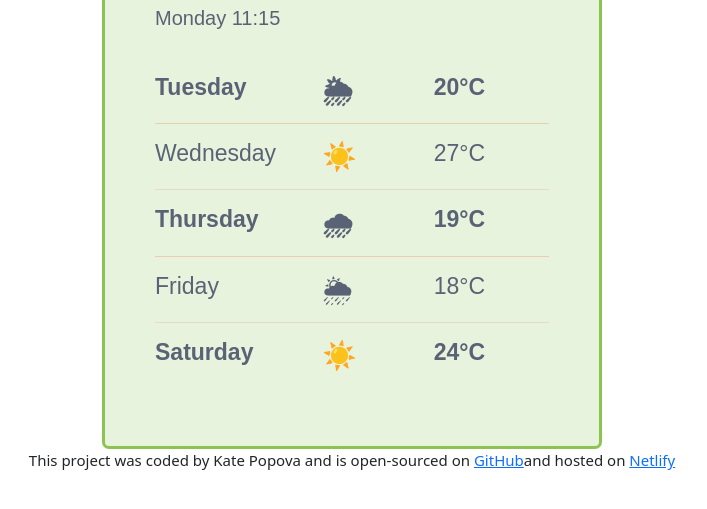
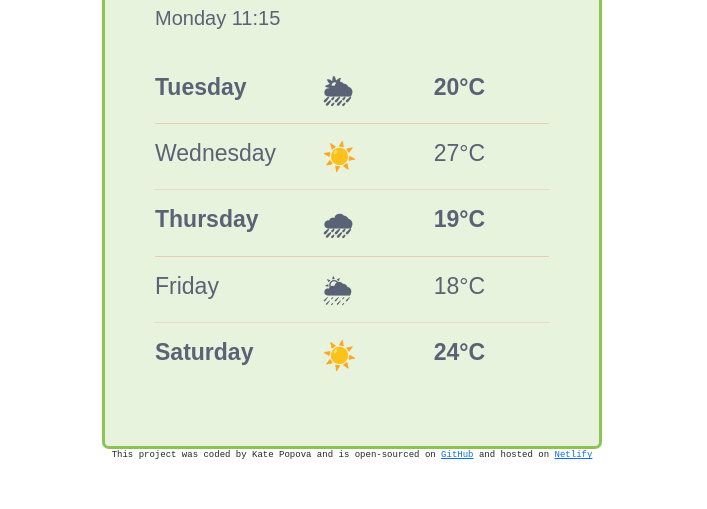
Before and after one commit to popovakate/my-weather-app1, a plain HTML site: page index.html in a window 1280 px wide. Shown: the part 265-774 px from the top of the page, without its empty margins (288-995 px from the left). Drawn offline with nearby package versions, Linux system fonts and the light colour scheme.

Commit message:
updated styles to p

```diff
--- a/style.css
+++ b/style.css
@@ -61,5 +61,6 @@ hr {
 }
 p {
   text-align: center;
-  font-size: 15px;
+  font-size: 9px;
+  font-family: "Courier New", Courier, monospace;
 }
```
Also changed, not shown: index.html (+2 -1 lines).
